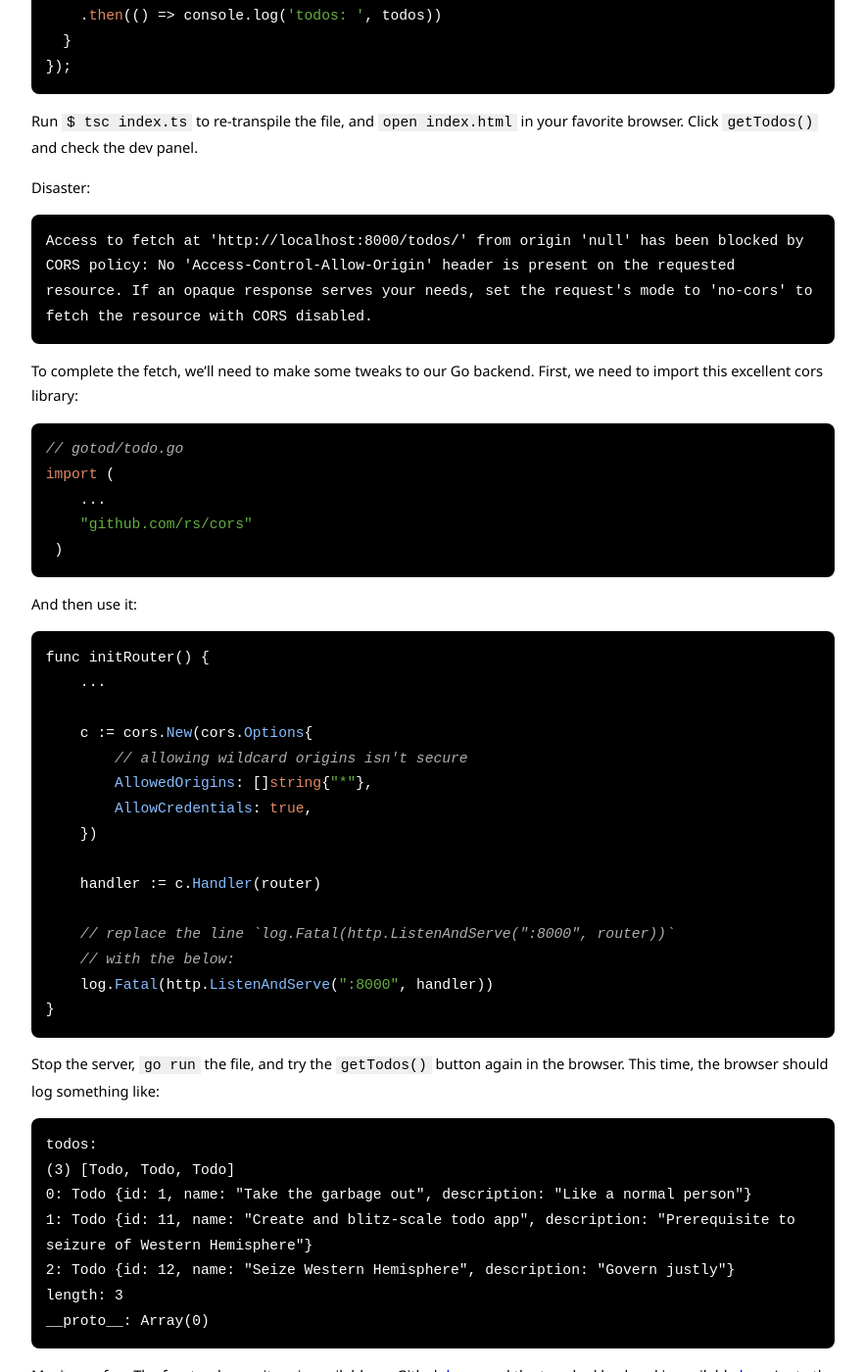
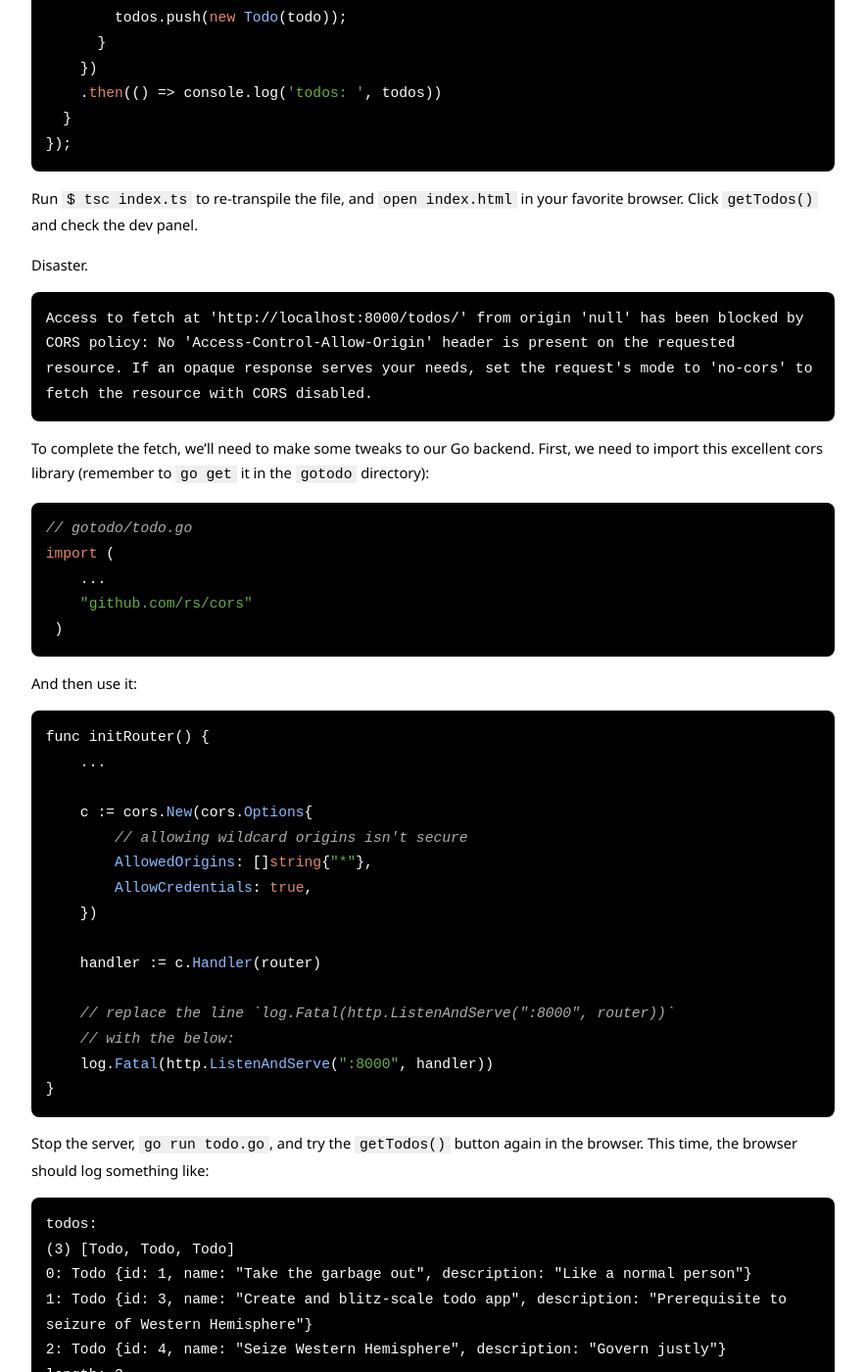
Before and after one commit to davidfloyd91/davidfloyd91.github.io, a Jekyll site: the page built from _posts/2019-07-01-psql-golang-4-typescript.markdown, in a window 1280 px wide and 1400 px high, scrolled down 4344 px. Shown: the whole window at 98% size, without its empty margins (192-1075 px from the left). Built offline with Jekyll 4.4.1, drawn with Linux system fonts in a browser that asks for light colours; some of the changed text lies outside the part shown.

Commit message:
typos and clarifications and links and  tweaks

```diff
--- a/_posts/2019-07-01-psql-golang-4-typescript.markdown
+++ b/_posts/2019-07-01-psql-golang-4-typescript.markdown
@@ -10,7 +10,7 @@ Negligible fun, so here's a brief addendum, in which we'll hook our Go API up to
 
 TypeScript. By building your frontend in Microsoft's superset of JS, you can ensure that your data stays encapsulated in typed classes that mirror your Go structs and Postgres tables. Which is considerable fun.
 
-First, <a href="https://www.typescriptlang.org/#download-links" target="\_blank" rel="noopener noreferrer">install</a> TypeScript, if you haven't already. Next create a file called `index.ts` in a directory of your choosing. You'll need to add the TypeScript module using your favorite package manager -- mine happens to be yarn:
+First, <a href="https://www.typescriptlang.org/#download-links" target="\_blank" rel="noopener noreferrer">install</a> TypeScript, if you haven't already. Next create a file called `index.ts` in a directory of your choosing (we'll call it `gotodo-frontend` here). You'll need to add the TypeScript module using your favorite package manager -- mine happens to be yarn:
 
 <pre class="prettyprint lang-bsh">
 $ yarn add typescript
@@ -29,6 +29,7 @@ type Todo struct {
 The challenge is to create a TypeScript class to mirror this Go struct. Luckily this isn't all that challenging:
 
 <pre class="prettyprint">
+// gotodo-frontend/index.ts
 class Todo {
   id: number;
   name: string;
@@ -106,6 +107,7 @@ $ tsc index.ts
 If you've played fast and loose with your types, an ASCII animation of Satya Nadella's face will chide you. Otherwise the transpiler will finish silently and you'll find a brand new `index.js` file sitting next to `index.ts` in your frontend directory:
 
 <pre class="prettyprint">
+// gotodo-frontend/index.js
 var url = "http://localhost:8000";
 var Todo = /** @class */ (function () {
     function Todo(res) {
@@ -175,16 +177,16 @@ document.addEventListener("DOMContentLoaded", event => {
 
 Run `$ tsc index.ts` to re-transpile the file, and `open index.html` in your favorite browser. Click `getTodos()` and check the dev panel.
 
-Disaster:
+Disaster.
 
 <pre class="prettyprint nocode">
 Access to fetch at 'http://localhost:8000/todos/' from origin 'null' has been blocked by CORS policy: No 'Access-Control-Allow-Origin' header is present on the requested resource. If an opaque response serves your needs, set the request's mode to 'no-cors' to fetch the resource with CORS disabled.
 </pre>
 
-To complete the fetch, we'll need to make some tweaks to our Go backend. First, we need to import this excellent cors library:
+To complete the fetch, we'll need to make some tweaks to our Go backend. First, we need to import this excellent cors library (remember to `go get` it in the `gotodo` directory):
 
 <pre class="prettyprint lang-go">
-// gotod/todo.go
+// gotodo/todo.go
 import (
     ...
     "github.com/rs/cors"
@@ -211,16 +213,16 @@ func initRouter() {
 }
 </pre>
 
-Stop the server, `go run` the file, and try the `getTodos()` button again in the browser. This time, the browser should log something like:
+Stop the server, `go run todo.go`, and try the `getTodos()` button again in the browser. This time, the browser should log something like:
 
 <pre class="prettyprint nocode">
 todos:
 (3) [Todo, Todo, Todo]
 0: Todo {id: 1, name: "Take the garbage out", description: "Like a normal person"}
-1: Todo {id: 11, name: "Create and blitz-scale todo app", description: "Prerequisite to seizure of Western Hemisphere"}
-2: Todo {id: 12, name: "Seize Western Hemisphere", description: "Govern justly"}
+1: Todo {id: 3, name: "Create and blitz-scale todo app", description: "Prerequisite to seizure of Western Hemisphere"}
+2: Todo {id: 4, name: "Seize Western Hemisphere", description: "Govern justly"}
 length: 3
 __proto__: Array(0)
 </pre>
 
-Maximum fun. The frontend repository is available on Github <a href="https://github.com/davidfloyd91/gotodo/tree/frontend-cors" target="\_blank" rel="noopener noreferrer">here</a>, and the tweaked backend is available <a href="https://github.com/davidfloyd91/gotodo-frontend" target="\_blank" rel="noopener noreferrer">here</a> (note the branch).
+Maximum fun. The frontend repository is available on Github <a href="https://github.com/davidfloyd91/gotodo-frontend" target="\_blank" rel="noopener noreferrer">here</a>, and the tweaked backend is available <a href="https://github.com/davidfloyd91/gotodo/tree/frontend-cors" target="\_blank" rel="noopener noreferrer">here</a> (note the branch).
```
